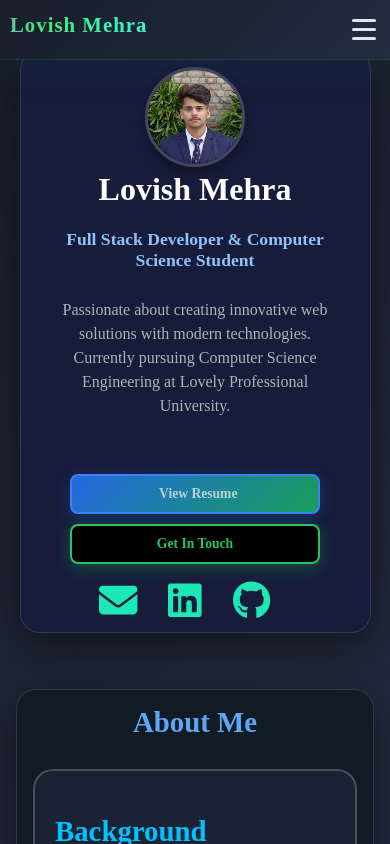
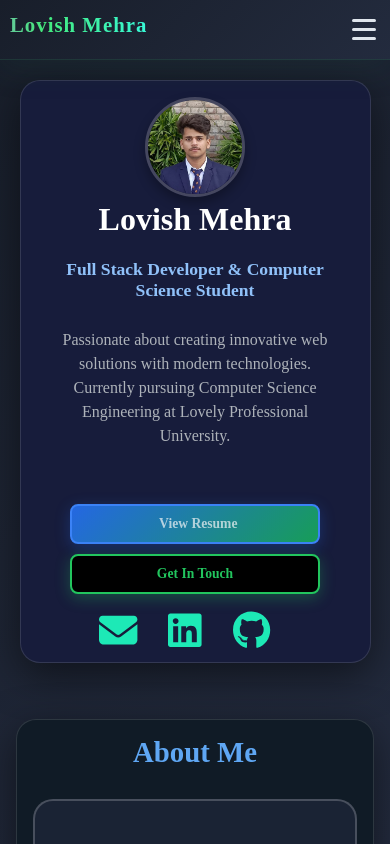
Before and after one commit to Lovishmehra/Portfolio-frontend, a React (Vite) app: page / in a window 390 px wide. Built offline with nearby package versions, Linux system fonts and the light colour scheme.

Commit message:
Your commit message here

```diff
--- a/src/App.jsx
+++ b/src/App.jsx
@@ -8,7 +8,7 @@ import Certificate from "./Components/Certificate/Certificate";
 import Contact from "./Components/Contact/Contact";
 import Footer from "./Components/Footer/Footer";
 
-// import './App.css'
+
 function App() {
   return (
     <>
--- a/src/Components/Home/Home.css
+++ b/src/Components/Home/Home.css
@@ -295,7 +295,7 @@ html {
     max-width: 90%;
     padding: 16px 16px;
     margin: 10px 10px;
-    /* margin-top: 50px; */
+    margin-top: 40px;
     /* margin-top: auto; */
   }
 
```
